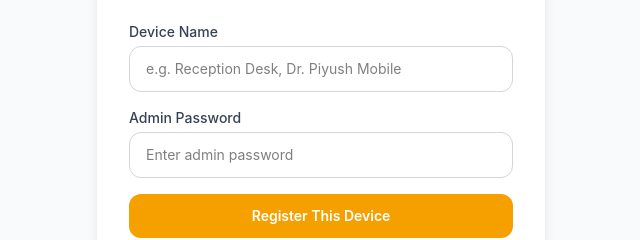
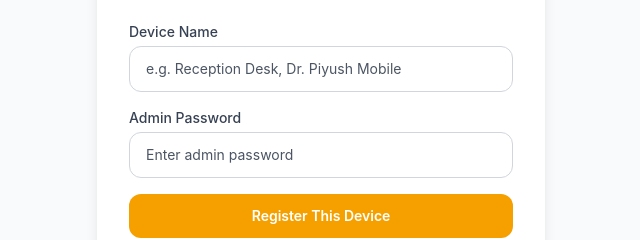
Before and after one commit to Pakoladiya/nijanand-clinic, a React (Vite) app: page / in a window 1280 px wide. Shown: the part 421-661 px from the top of the page, without its empty margins (319-959 px from the left). Built offline with nearby package versions, Linux system fonts and the light colour scheme; no server answers; a web font is replaced by a local one.

Commit message:
Darken placeholder text color for readability in low light
Co-Authored-By: Claude Sonnet 4.6 <noreply@anthropic.com>

```diff
--- a/src/index.css
+++ b/src/index.css
@@ -6,3 +6,10 @@ body {
   background-color: #f3f4f6;
   min-height: 100vh;
 }
+
+/* Darker placeholder text for readability in low light */
+input::placeholder,
+textarea::placeholder {
+  color: #4b5563; /* gray-600 */
+  opacity: 1;
+}
```
